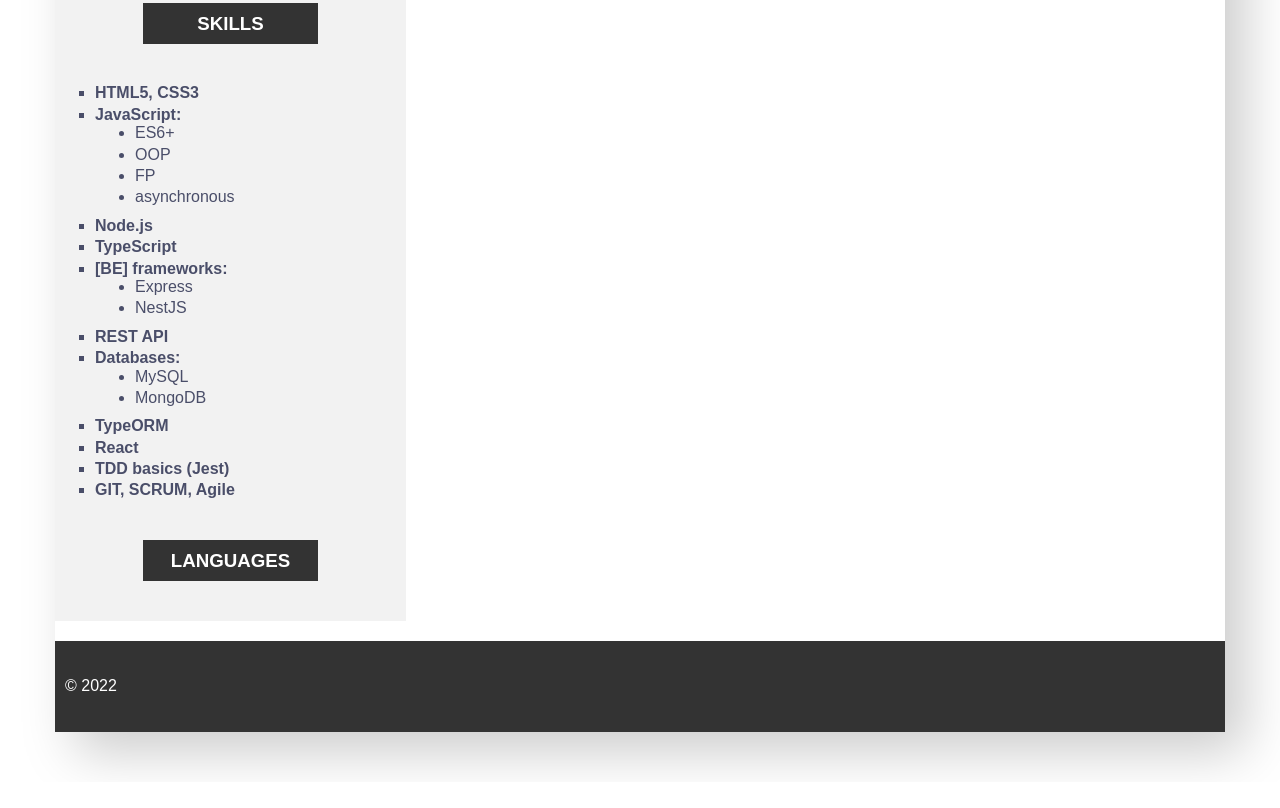
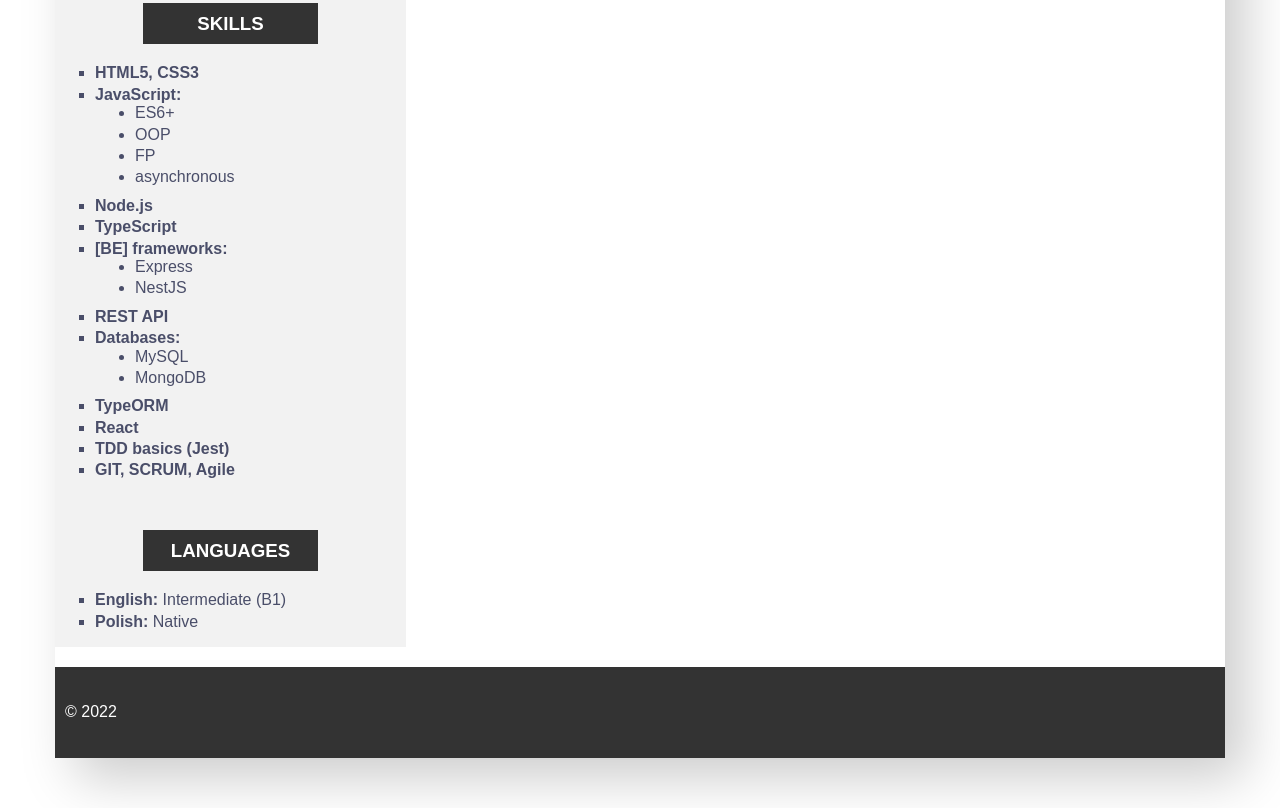
Before and after one commit to arekmastalerczuk/rsschool-cv, a plain HTML site: page index.html in a window 1280 px wide. Shown: the part 642-1450 px from the top of the page. Before the commit the page ends 1424 px from the top, so only its background shows below. Drawn offline with Linux system fonts and the light colour scheme.

Commit message:
feat: add language details details

```diff
--- a/css/style.css
+++ b/css/style.css
@@ -53,6 +53,10 @@
     color: white;
 }
 
+.language ul {
+    list-style: square;
+}
+
 .person__avatar {
     width: 200px;
     height: 200px;
@@ -91,7 +95,7 @@
 }
 
 .section__title {
-    margin: 40px auto;
+    margin: 50px auto 20px;
     text-align: center;
     width: 50%;
     text-transform: uppercase;
--- a/index.html
+++ b/index.html
@@ -64,8 +64,12 @@
                     <li>GIT, SCRUM, Agile</li>
                 </ul>
             </section>
-            <section>
+            <section class="language">
                 <h3 class="section__title">Languages</h3>
+                <ul>
+                    <li><b>English: </b>Intermediate (B1)</li>
+                    <li><b>Polish: </b>Native</li>
+                </ul>
             </section>
         </div>
         <div class="column-right">
```
